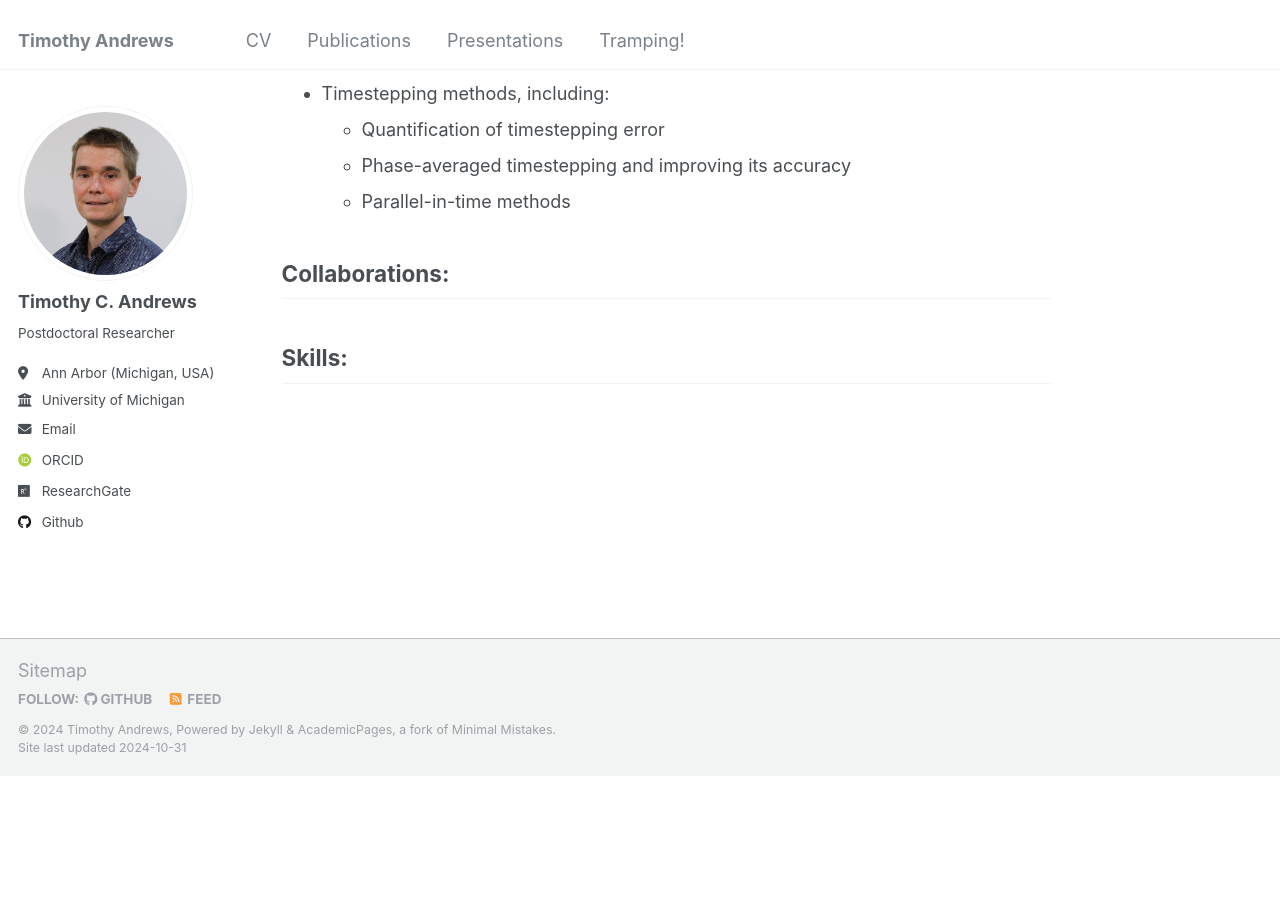
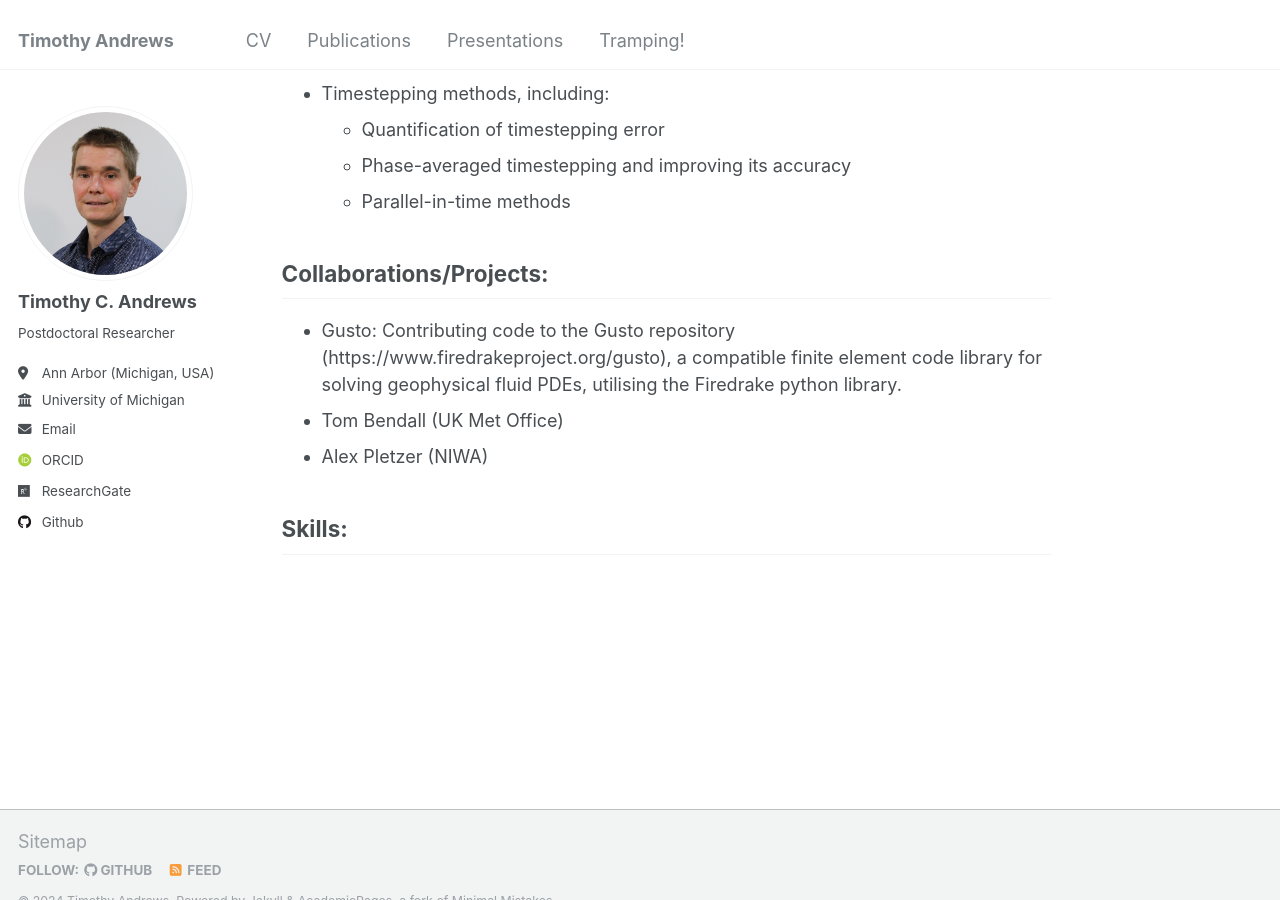
Before and after one commit to ta440/ta440.github.io, a Jekyll site: the page built from _pages/about.md, in a window 1280 px wide and 900 px high, scrolled down 665 px. Built offline with Jekyll 4.4.1, drawn with Linux system fonts in a browser that asks for light colours; some web fonts are replaced; before the commit the page ends 1441 px from its top, so only the background shows below that.

Commit message:
Update about.md

```diff
--- a/_pages/about.md
+++ b/_pages/about.md
@@ -22,8 +22,10 @@ I grew up and studied my undergraduate in New Zealand, completed a PhD in the Un
   - Phase-averaged timestepping and improving its accuracy
   - Parallel-in-time methods
 
-## Collaborations:
-
+## Collaborations/Projects:
+- Gusto: Contributing code to the Gusto repository (https://www.firedrakeproject.org/gusto), a compatible finite element code library for solving geophysical fluid PDEs, utilising the Firedrake python library.
+- Tom Bendall (UK Met Office)
+- Alex Pletzer (NIWA)
 
 
 
```
